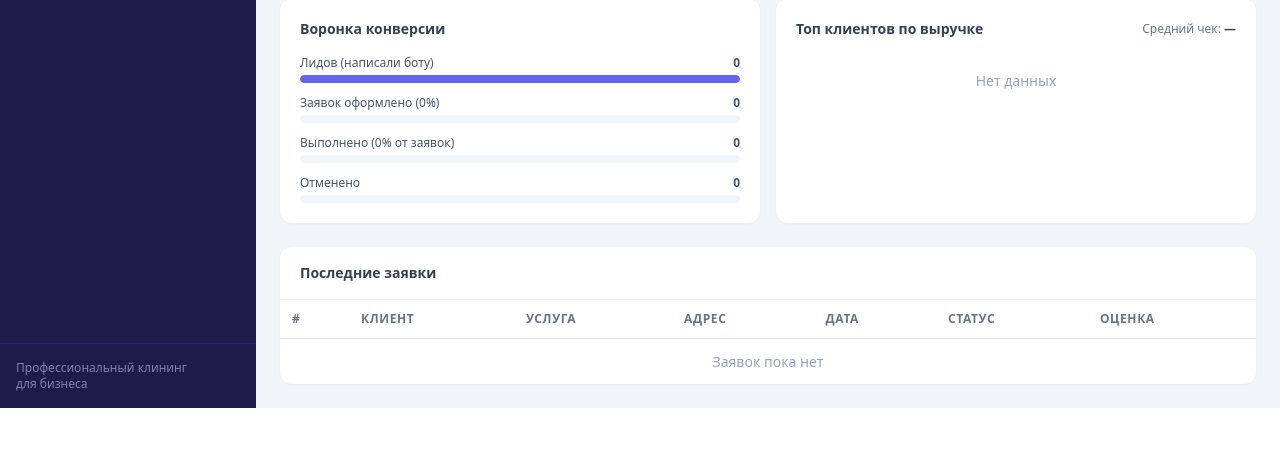
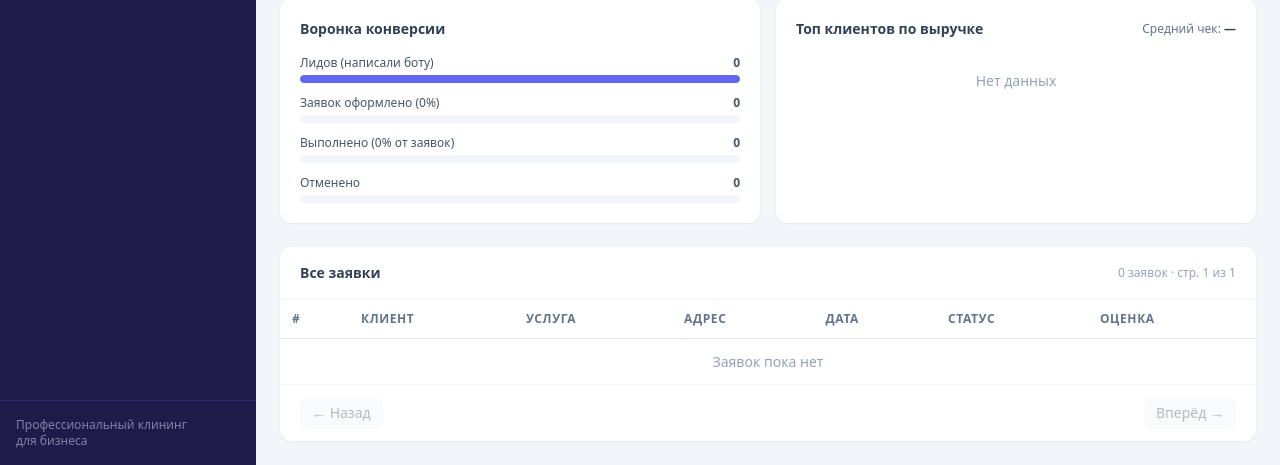
Before and after one commit to deniskhaliullin059-prog/cleaning-bot, a Flask app: page / in a window 1280 px wide. Shown: the part 795-1260 px from the top of the page. Before the commit the page ends 1203 px from the top, so only its background shows below. Run offline with Flask 3, Linux system fonts and the light colour scheme; the visitor is signed in with stand-in values (Sample User, id 1); data that the repository does not hold is empty; some libraries are stand-ins or nearby versions.

Commit message:
Add pagination to orders table on dashboard

```diff
--- a/app.py
+++ b/app.py
@@ -792,6 +792,34 @@ def api_broadcast():
     return jsonify({"ok": True, "sent": sent, "failed": failed, "total": len(user_ids)})
 
 
+# ─── API: Последние заявки (пагинация) ───────────────────────────────────────
+
+@app.route("/api/recent")
+@login_required
+def api_recent():
+    per_page = 10
+    page = max(1, int(request.args.get("page", 1)))
+    offset = (page - 1) * per_page
+    conn = get_db()
+    c = conn.cursor()
+    c.execute("SELECT COUNT(*) FROM orders")
+    total = c.fetchone()[0]
+    c.execute("""
+        SELECT id, name, phone, service, address, date, status, rating
+        FROM orders ORDER BY id DESC LIMIT ? OFFSET ?
+    """, (per_page, offset))
+    orders = []
+    for r in c.fetchall():
+        orders.append({
+            "id": r["id"], "name": r["name"], "phone": r["phone"],
+            "service": r["service"], "address": r["address"],
+            "date": r["date"], "status": r["status"] or "new",
+            "rating": r["rating"],
+        })
+    conn.close()
+    return jsonify({"orders": orders, "total": total, "page": page, "per_page": per_page})
+
+
 # ─── API: Статус бота ────────────────────────────────────────────────────────
 
 @app.route("/api/bot/status")
--- a/static/js/dashboard.js
+++ b/static/js/dashboard.js
@@ -152,13 +152,26 @@ async function loadStats() {
     }
   }
 
-  // Таблица
+}
+
+// ─── Таблица заявок с пагинацией ─────────────────────────────────────────────
+
+let currentPage = 1;
+
+async function loadRecent(page) {
+  currentPage = page;
+  const res = await fetch(`/api/recent?page=${page}`);
+  const d = await res.json();
   const tbody = document.getElementById('recent-tbody');
-  if (!d.recent.length) {
+  const totalPages = Math.ceil(d.total / d.per_page);
+
+  document.getElementById('recent-info').textContent =
+    `${d.total} заявок · стр. ${d.page} из ${totalPages || 1}`;
+
+  if (!d.orders.length) {
     tbody.innerHTML = '<tr><td colspan="7" class="text-center py-8 text-slate-400">Заявок пока нет</td></tr>';
-    return;
-  }
-  tbody.innerHTML = d.recent.map(r => `
+  } else {
+    tbody.innerHTML = d.orders.map(r => `
       <tr>
         <td class="text-slate-400">#${r.id}</td>
         <td>
@@ -174,5 +187,24 @@ async function loadStats() {
     `).join('');
   }
 
+  document.getElementById('page-prev').disabled = page <= 1;
+  document.getElementById('page-next').disabled = page >= totalPages;
+
+  const nums = document.getElementById('page-numbers');
+  const start = Math.max(1, page - 2);
+  const end = Math.min(totalPages, start + 4);
+  nums.innerHTML = Array.from({ length: end - start + 1 }, (_, i) => start + i).map(p => `
+    <button onclick="loadRecent(${p})"
+      class="w-8 h-8 text-xs rounded-lg ${p === page ? 'bg-indigo-600 text-white' : 'bg-slate-100 hover:bg-slate-200 text-slate-600'}">
+      ${p}
+    </button>
+  `).join('');
+}
+
+function changePage(delta) {
+  loadRecent(currentPage + delta);
+}
+
 loadStats();
+loadRecent(1);
 setInterval(loadStats, 30000);
--- a/templates/dashboard.html
+++ b/templates/dashboard.html
@@ -130,7 +130,10 @@
 
 <!-- Последние заявки -->
 <div class="bg-white rounded-xl shadow-sm">
-  <div class="px-5 py-4 border-b border-slate-100 font-semibold text-sm text-slate-700">Последние заявки</div>
+  <div class="px-5 py-4 border-b border-slate-100 flex items-center justify-between">
+    <div class="font-semibold text-sm text-slate-700">Все заявки</div>
+    <div class="text-xs text-slate-400" id="recent-info"></div>
+  </div>
   <div class="overflow-x-auto">
     <table class="data-table">
       <thead>
@@ -143,6 +146,17 @@
       </tbody>
     </table>
   </div>
+  <div class="px-5 py-3 border-t border-slate-100 flex items-center justify-between">
+    <button id="page-prev" onclick="changePage(-1)"
+      class="px-3 py-1.5 text-sm rounded-lg bg-slate-100 hover:bg-slate-200 text-slate-600 disabled:opacity-40 disabled:cursor-not-allowed transition">
+      ← Назад
+    </button>
+    <div id="page-numbers" class="flex gap-1"></div>
+    <button id="page-next" onclick="changePage(1)"
+      class="px-3 py-1.5 text-sm rounded-lg bg-slate-100 hover:bg-slate-200 text-slate-600 disabled:opacity-40 disabled:cursor-not-allowed transition">
+      Вперёд →
+    </button>
+  </div>
 </div>
 {% endblock %}
 
```
Lines whose indentation alone changed are shown as unchanged.
